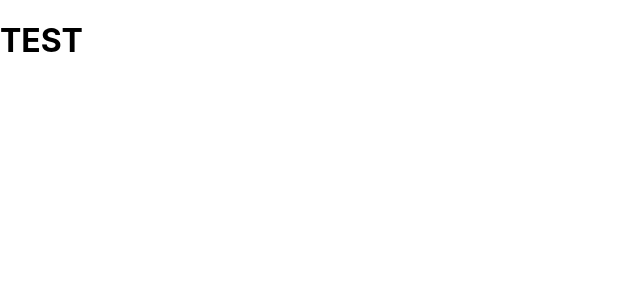
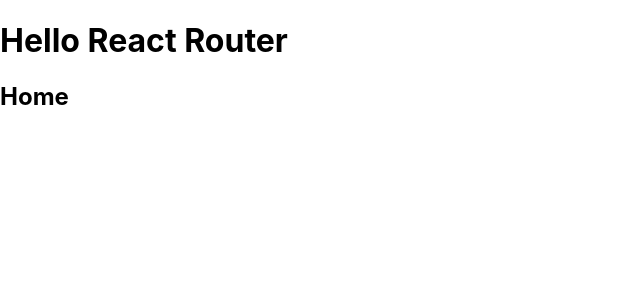
Before and after one commit to hiro881213/react-app, a React (Create React App) app: page / in a window 1280 px wide. Shown: the top 300 px of the page, without its empty margins (0-640 px from the left). Built offline with nearby package versions, Linux system fonts and the light colour scheme.

Commit message:
ページ遷移処理作成2

```diff
--- a/src/App.jsx
+++ b/src/App.jsx
@@ -1,5 +1,5 @@
 import React from 'react'
-// import { BrowserRouter, Route, Switch } from 'react-router-dom';
+import { BrowserRouter, Routes, Route } from 'react-router-dom';
 // import page1 from './page1';
 
 // import { ColoredMessage } from './components/ColoredMessage';
@@ -16,11 +16,20 @@
 function App() {
 
   return (
-    <div>
-      <h1>TEST</h1>
-    </div>
+    <>
+    <BrowserRouter>
+      <h1>Hello React Router</h1>
+      <Routes>
+        <Route path="/" element={<Home />} ></Route>
+      </Routes>
+    </BrowserRouter>
+    </>
   );
 
+}
+
+function Home() {
+  return <h2>Home</h2>;
 }
 
 // function App() {
```
